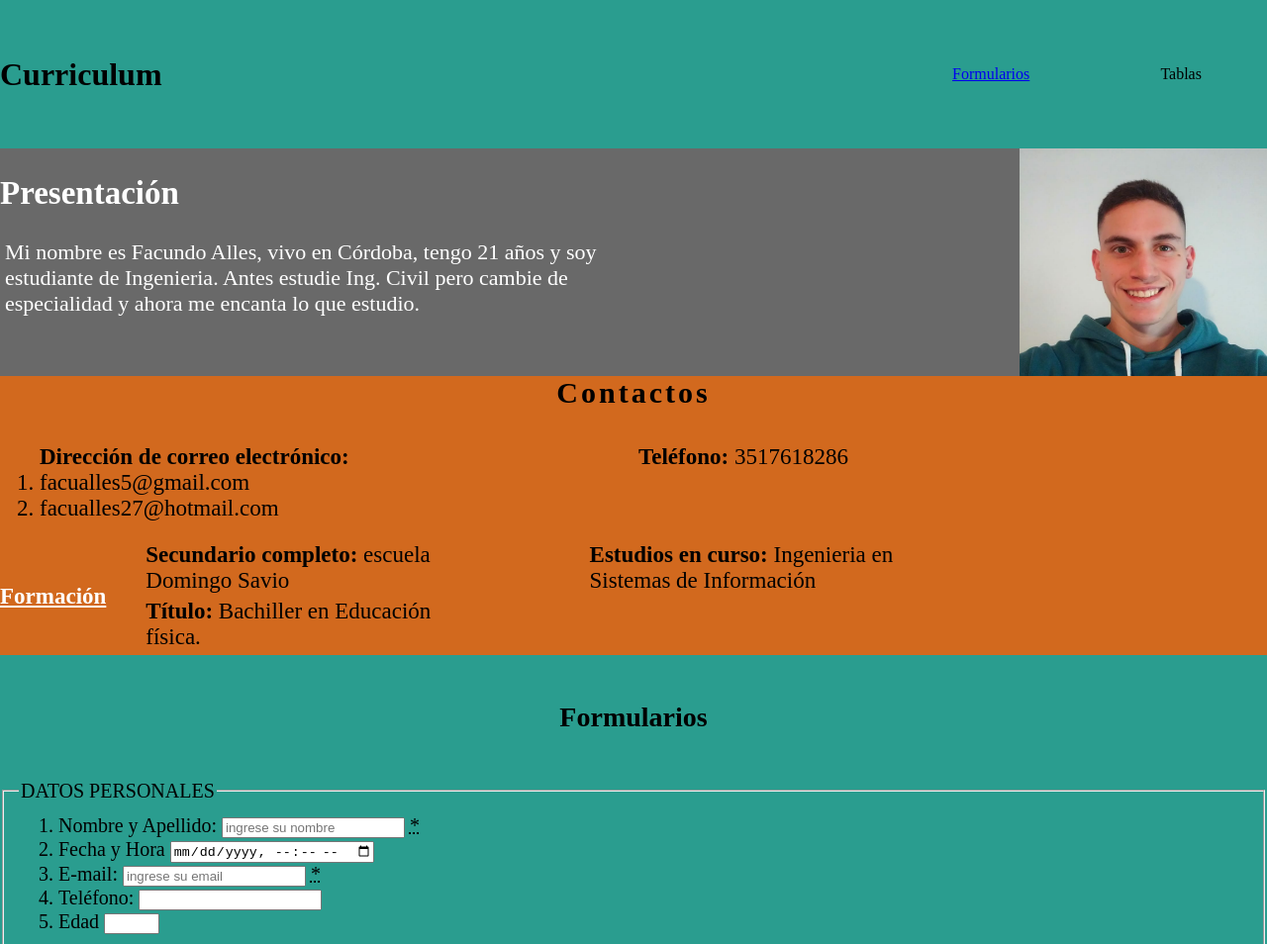
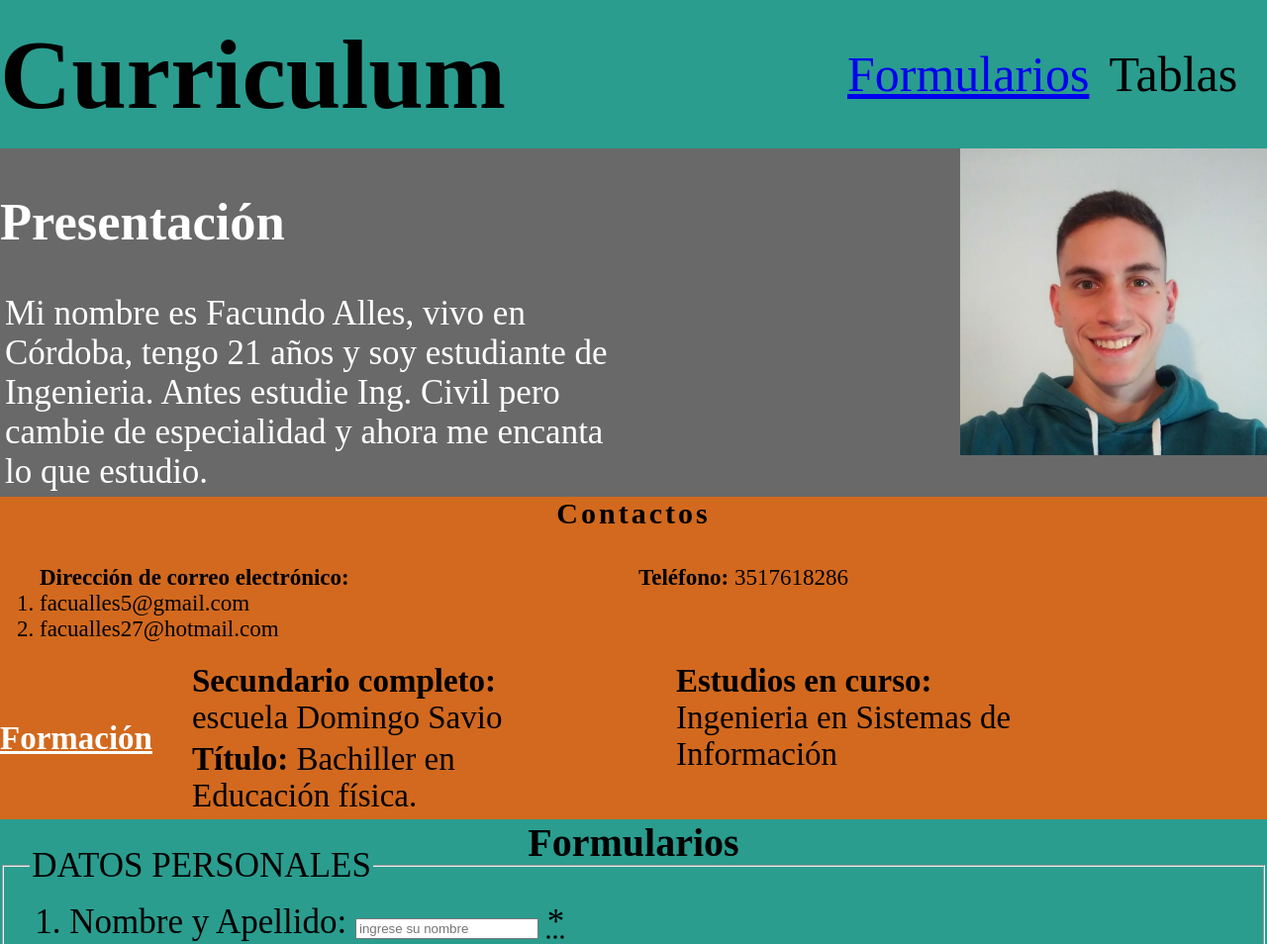
Before and after one commit to Facu2020/Html-css, a plain HTML site: page index.html in a window 1280 px wide. Shown: the top 954 px of the page at 99% size. Drawn offline with Linux system fonts and the light colour scheme.

Commit message:
ultimo cambio

```diff
--- a/styles/styles.css
+++ b/styles/styles.css
@@ -67,3 +67,14 @@ h5 { font-size: 28px; text-align: center; background: #2a9d8f; }
 .contenedor { font-size: 20px; background: #2a9d8f; display: grid;}
 
 #mensaje { height: 80px; width: 40%; margin-top: 20px; }
+
+@media screen and ( min-width:1024px ) { .nav { font-size: 50px;}
+                                         ul { margin-right: 40px; }
+                                         li { margin-right: 20px; }
+                                         .contenido { font-size: 35px; }
+                                         img { width: 310px; height: 310px; }
+                                         .form {font-size: 33px;}
+                                         .contenedor {font-size: 35px;}
+                                         h5 {font-size: 40px; margin-bottom: -20px; margin-top: 0px;    }
+
+}
```
